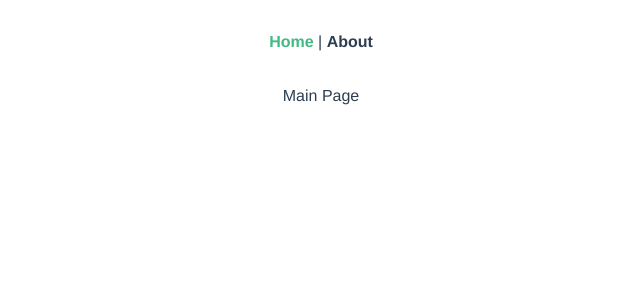
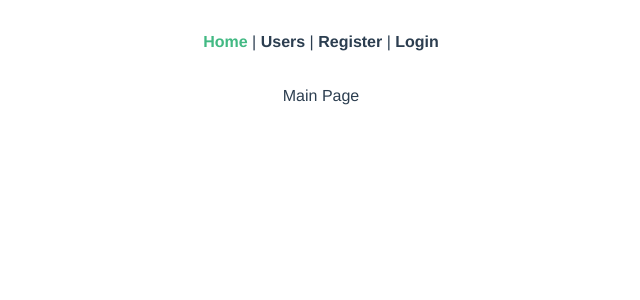
Before and after one commit to Kubrianity/eventbook, a Vue app in the folder week-7/frontend/: page / in a window 1280 px wide. Shown: the top 300 px of the page, without its empty margins (319-959 px from the left). Built offline with nearby package versions, Linux system fonts and the light colour scheme; no server answers.

Commit message:
Update router links

```diff
--- a/week-7/frontend/src/App.vue
+++ b/week-7/frontend/src/App.vue
@@ -1,7 +1,9 @@
 <template>
   <nav>
     <router-link to="/">Home</router-link> |
-    <router-link to="/about">About</router-link>
+    <router-link to="/users">Users</router-link> |
+    <router-link to="/register">Register</router-link> |
+    <router-link to="/login">Login</router-link>
   </nav>
   <router-view/>
 </template>
```
